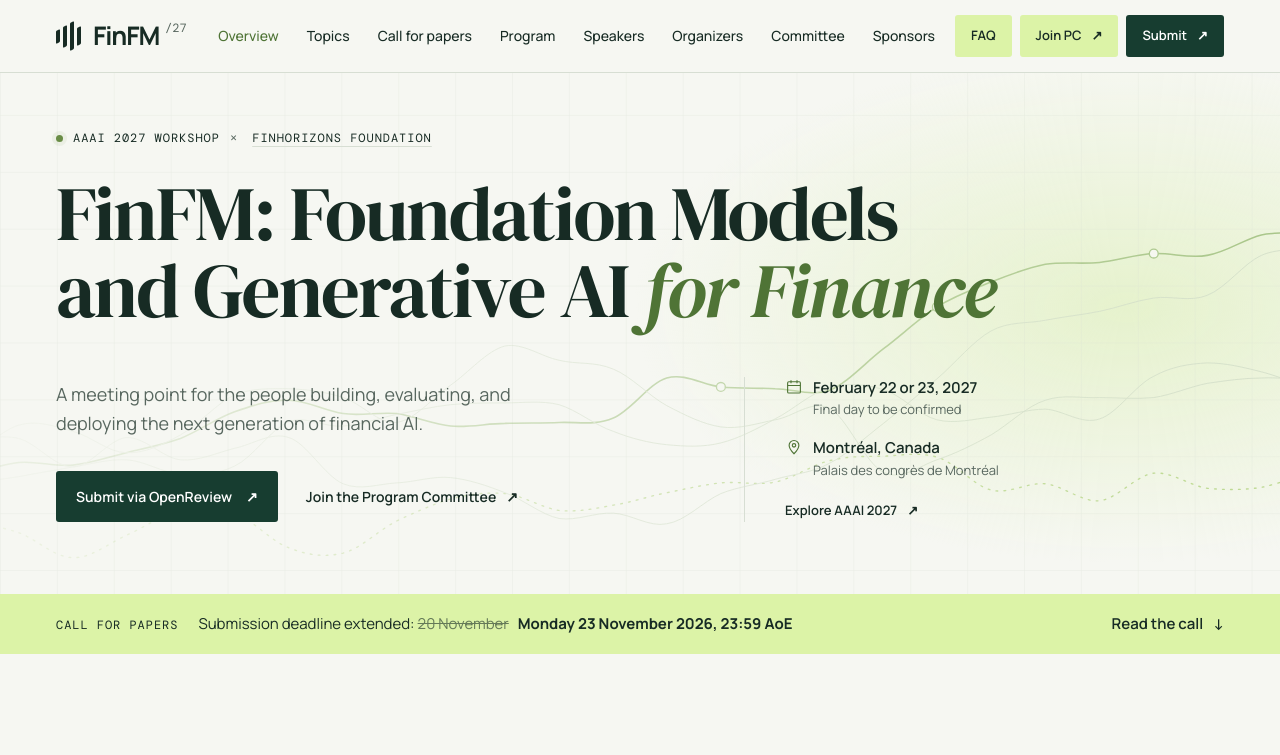
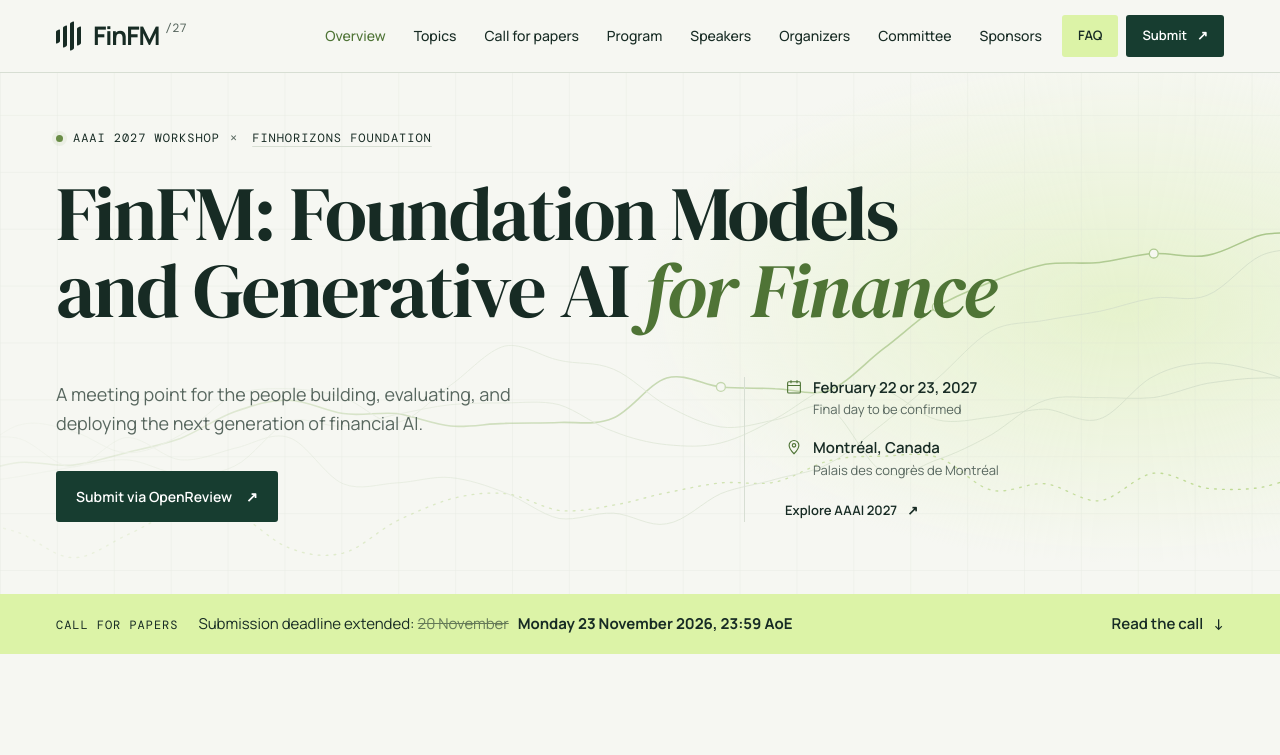
Before and after one commit to finhorizons/AAAI_2027_Workshop_FinFM, a plain HTML site: page index.html in a window 1280 px wide. Shown: the top 755 px of the page. Drawn offline with Linux system fonts and the light colour scheme.

Commit message:
Remove the Join PC links now that reviewing has started

```diff
--- a/index.html
+++ b/index.html
@@ -67,13 +67,6 @@
         </nav>
         <div class="header-actions">
           <a class="header-action header-action-secondary" href="#faq">FAQ</a
-          ><a
-            class="header-action header-action-secondary"
-            href="https://docs.google.com/forms/d/e/1FAIpQLSdWEmFMBN3IYrSvQPDWwwyc_pkfj-sQS8U26I1dKXxN2pD4YQ/viewform?usp=header"
-            target="_blank"
-            rel="noopener noreferrer"
-            aria-label="Join the Program Committee (opens in a new tab)"
-            >Join PC <span aria-hidden="true">↗</span></a
           ><a
             class="header-action"
             href="https://openreview.net/group?id=AAAI.org/2027/Workshop/FinFM"
@@ -164,12 +157,6 @@
                   rel="noopener noreferrer"
                   aria-label="Submit to FinFM on OpenReview (opens in a new tab)"
                   >Submit via OpenReview <span aria-hidden="true">↗</span></a
-                ><a
-                  class="text-link"
-                  href="https://docs.google.com/forms/d/e/1FAIpQLSdWEmFMBN3IYrSvQPDWwwyc_pkfj-sQS8U26I1dKXxN2pD4YQ/viewform?usp=header"
-                  target="_blank"
-                  rel="noopener noreferrer"
-                  >Join the Program Committee <span aria-hidden="true">↗</span></a
                 >
               </div>
             </div>
@@ -991,13 +978,6 @@
             careful, constructive feedback on work at the meeting point of AI
             and finance.
           </p>
-          <a
-            class="button button-dark"
-            href="https://docs.google.com/forms/d/e/1FAIpQLSdWEmFMBN3IYrSvQPDWwwyc_pkfj-sQS8U26I1dKXxN2pD4YQ/viewform?usp=header"
-            target="_blank"
-            rel="noopener noreferrer"
-            >Join the Program Committee <span aria-hidden="true">↗</span></a
-          >
         </div>
         <div class="committee-body">
           <dl class="facts committee-facts">
```
Also changed, not shown: 1 other file.
